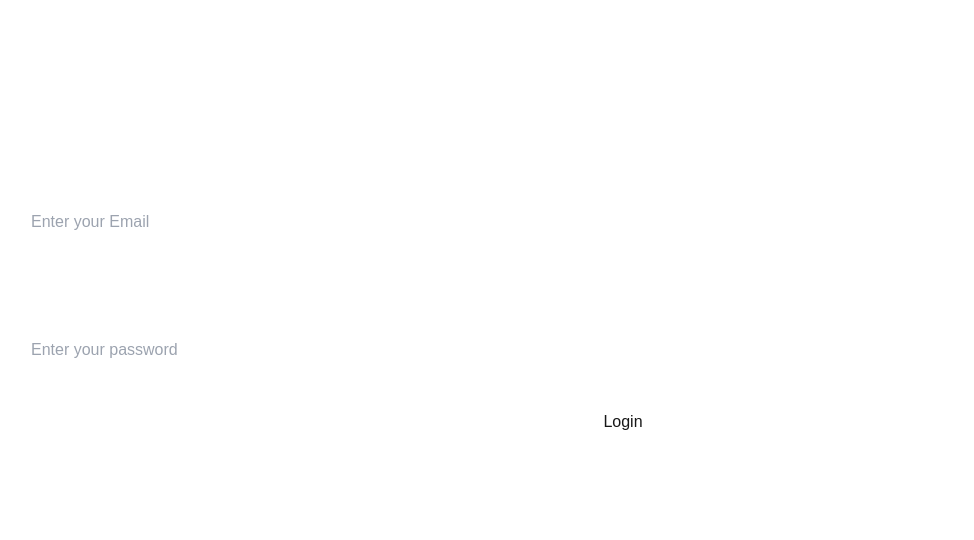
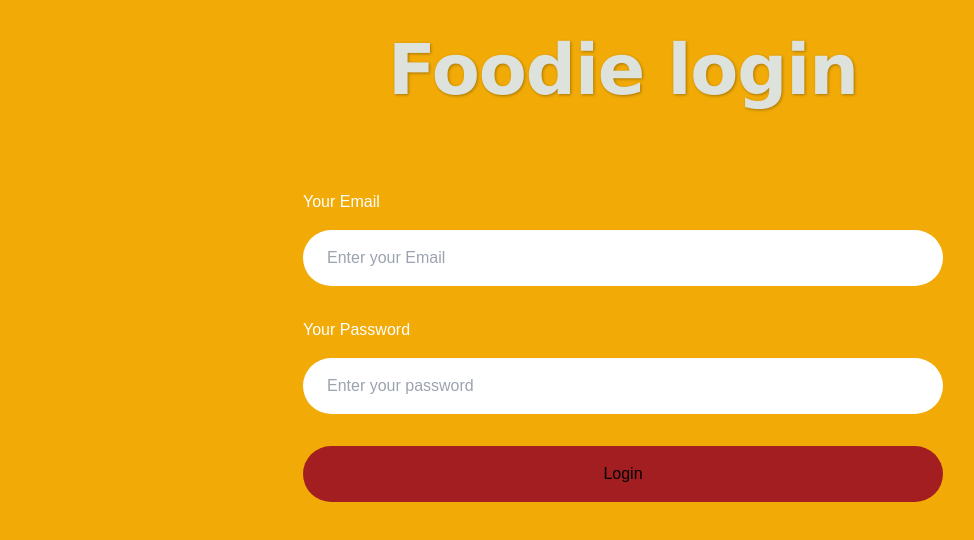
Before and after one commit to PingHsunTsai/FoodieChat, a Next.js app in the folder frontend/: page /auth/login in a window 1280 px wide. Shown: the top 540 px of the page, without its empty margins (17-991 px from the left). Built offline with nearby package versions, Linux system fonts and the light colour scheme.

Commit message:
login style

```diff
--- a/frontend/src/app/auth/login/page.jsx
+++ b/frontend/src/app/auth/login/page.jsx
@@ -1,7 +1,9 @@
 'use client';
 
+import { styles } from '../../../style';
 import { useState } from 'react';
 import { useRouter } from 'next/navigation';
+import { Box, Typography} from '@mui/material';
 
 export default function Login() {
   const router = useRouter();
@@ -33,12 +35,44 @@ export default function Login() {
     }
 
   };
+  const formstyle = "bg-tertiary py-4 px-6 placeholder:text-secondary text-black rounded-full outline-none border-none font-medium"
 
   return (
-    <section>
-      <h1 className='font-black text-white lg:text-[80px] sm:text-[60px] xs:text-[50px] text-[40px] lg:leading-[98px] mt-2'>
-        FoodieChat Login
-      </h1>
+    <Box
+      sx={{
+        position: 'fixed',
+        top: 0,
+        left: 0,
+        right: 0,
+        bottom: 0,
+        display: 'flex',
+        flexDirection: 'column',
+        alignItems: 'center',
+        backgroundColor: styles.orange,
+        overflow: 'auto',
+      }}
+    >
+      <Box
+        sx={{
+          display: 'flex',
+          flexDirection: 'column',
+          width: '50%',
+        }}
+      >
+        <Typography
+          variant="h1"
+          textAlign="center"
+          sx={{
+            padding: '30px',
+            fontFamily: styles.fontFamily,
+            fontSize: '70px',
+            fontWeight: 'bold',
+            color: styles.white,
+            textShadow: '1px 1px 3px rgba(0, 0, 0, 0.3)',
+          }}
+        >
+          Foodie login
+        </Typography>
         <form onSubmit={handleLogin} className="mt-12 flex flex-col gap-8">
           <label className="flex flex-col">
             <span className="text-white font-medium mb-4">
@@ -50,8 +84,7 @@ export default function Login() {
               value={email}
               onChange={(e) => setEmail(e.target.value)}
               placeholder="Enter your Email"
-            className="bg-tertiary py-4 px-6 placeholder:text-secondary
-            text-black rounded-lg outline-none border-none font-medium"
+              className={`${formstyle}`}
             />
           </label>
           <label className="flex flex-col">
@@ -64,14 +97,20 @@ export default function Login() {
               value={password}
               onChange={(e) => setPassword(e.target.value)}
               placeholder="Enter your password"
-            className="bg-tertiary py-4 px-6 placeholder:text-secondary
-            text-black rounded-lg outline-none border-none font-medium"
+              className={`${formstyle}`}
             />
           </label>
-
-        <button type="submit">Login</button>
+          <button
+              type="submit"
+              style={{ backgroundColor: styles.red }}
+              className={`${formstyle}`}
+          >
+            Login
+          </button>
+          {/* <button type="submit">Login</button> */}
           {error && <p style={{ color: 'red' }}>{error}</p>}
         </form>
-    </section>
+      </Box>
+    </Box>
   );
 }
--- a/frontend/src/app/auth/register/page.jsx
+++ b/frontend/src/app/auth/register/page.jsx
@@ -67,6 +67,8 @@ export default function Register() {
     }
   };
 
+  const formstyle = "bg-tertiary py-4 px-6 placeholder:text-secondary text-black rounded-full outline-none border-none font-medium"
+
   return (
     <Box
       sx={{
@@ -82,19 +84,26 @@ export default function Register() {
         overflow: 'auto',
       }}
     >
+      <Box
+        sx={{
+          display: 'flex',
+          flexDirection: 'column',
+          width: '50%',
+        }}
+      >
         <Typography
           variant="h1"
           textAlign="center"
           sx={{
-          padding: '60px',
+            padding: '30px',
             fontFamily: styles.fontFamily,
-          fontSize: '100px',
+            fontSize: '70px',
             fontWeight: 'bold',
             color: styles.white,
             textShadow: '1px 1px 3px rgba(0, 0, 0, 0.3)',
           }}
         >
-        FoodieChat
+          Foodie register
         </Typography>
         <form
           ref={formRef}
@@ -112,7 +121,7 @@ export default function Register() {
               onChange={handleChange}
               placeholder="Enter your Email"
               className="bg-tertiary py-4 px-6 placeholder:text-secondary
-            text-black rounded-lg outline-none border-none font-medium"
+              text-black rounded-full outline-none border-none font-medium"
             />
           </label>
           <label className="flex flex-col">
@@ -125,8 +134,7 @@ export default function Register() {
               value={form.password}
               onChange={handleChange}
               placeholder="Enter your password"
-            className="bg-tertiary py-4 px-6 placeholder:text-secondary
-            text-black rounded-lg outline-none border-none font-medium"
+              className={`${formstyle}`}
             />
           </label>
           <label className="flex flex-col">
@@ -139,8 +147,7 @@ export default function Register() {
               value={form.userName}
               onChange={handleChange}
               placeholder="Enter your user name"
-            className="bg-tertiary py-4 px-6 placeholder:text-secondary
-            text-black rounded-lg outline-none border-none font-medium"
+              className={`${formstyle}`}
             />
           </label>
           <label className="flex flex-col">
@@ -151,8 +158,7 @@ export default function Register() {
               name="favoriteDrink"
               value={form.favoriteDrink}
               onChange={handleChange}
-            className="bg-tertiary py-4 px-6 text-black rounded-lg outline-none border-none font-medium"
-          >
+              className={`${formstyle}`}          >
               <option value="">Select your favorite drink</option>
               {renderOptions(drinkOptions)}
             </select>
@@ -165,8 +171,7 @@ export default function Register() {
               name="favoriteFood"
               value={form.favoriteFood}
               onChange={handleChange}
-            className="bg-tertiary py-4 px-6 text-black rounded-lg outline-none border-none font-medium"
-          >
+              className={`${formstyle}`}          >
               <option value="">Select your favorite food</option>
               {renderOptions(foodOptions)}
             </select>
@@ -179,8 +184,7 @@ export default function Register() {
               name="livingCountry"
               value={form.livingCountry}
               onChange={handleChange}
-            className="bg-tertiary py-4 px-6 text-black rounded-lg outline-none border-none font-medium"
-          >
+              className={`${formstyle}`}          >
               <option value="">Select your living country</option>
               {renderOptions(countryOptions)}
             </select>
@@ -188,13 +192,13 @@ export default function Register() {
           <button
               type="submit"
               style={{ backgroundColor: styles.red }}
-            className=" py-3 px-8 outline-none w-fit
-            text-white font-bold shadow-md shadow-primary rounded-xl"
+              className={`${formstyle}`}
           >
             {loading ? "Registering..." : "Register"}
           </button>
           {error && <p style={{ color: 'red' }}>{error}</p>}
         </form>
         </Box>
+    </Box>
   );
 }
--- a/frontend/src/app/page.jsx
+++ b/frontend/src/app/page.jsx
@@ -1,7 +1,7 @@
 import { styles } from '../style';
 import  NavigateButtom  from '../components/NavigateButton';
 import Link from 'next/link';
-import { Box, Button, List, ListItem, ListItemText, TextField, Typography, IconButton, ListItemAvatar, Avatar } from '@mui/material';
+import { Box, Typography} from '@mui/material';
 
 const Home = () => {
 
```
Lines whose indentation alone changed are shown as unchanged.
